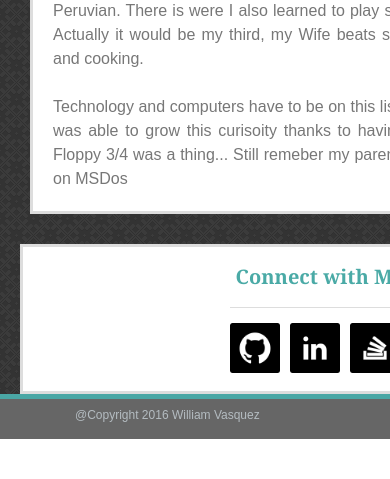
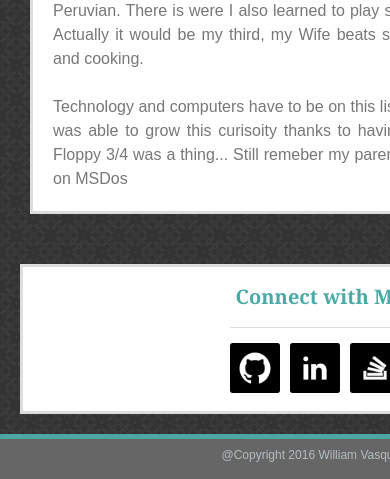
Before and after one commit to williamavasquez/bootstrap_portfolio, a PHP site: page /index.php in a window 390 px wide; the page is wider, and only the part inside the window is pictured. Shown: the part 869-1348 px from the top of that part. Before the commit the page ends 1308 px from the top of that part, so only its background shows below. Run offline with PHP 8.4, Linux system fonts and the light colour scheme.

Commit message:
updated footer in media query 640

```diff
--- a/css/style.css
+++ b/css/style.css
@@ -429,6 +429,11 @@ nav li a:hover {
 
 	aside {
 		width: 600px;
-		margin: 0 20px;
+		margin: 20px 20px;
 	}
+
+	footer {
+	width: 683px;;
+	}
+
 }
```
